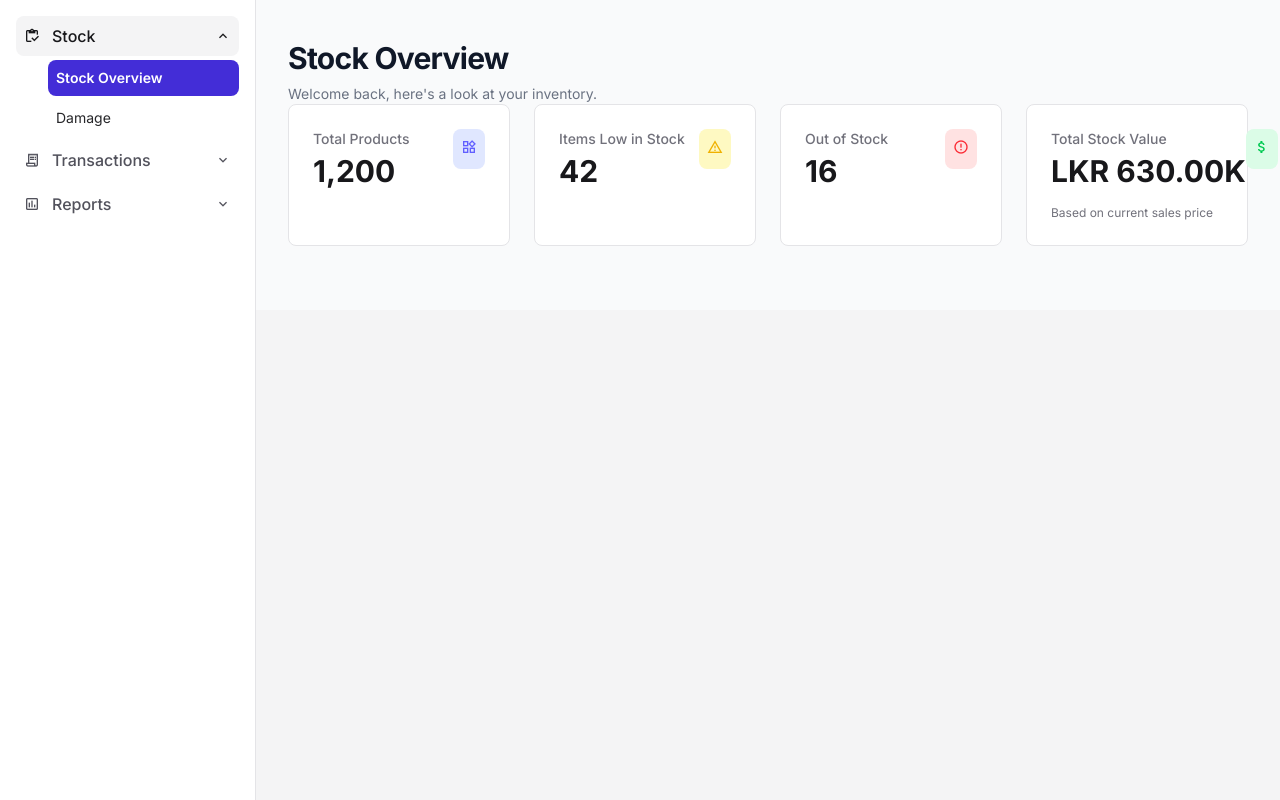
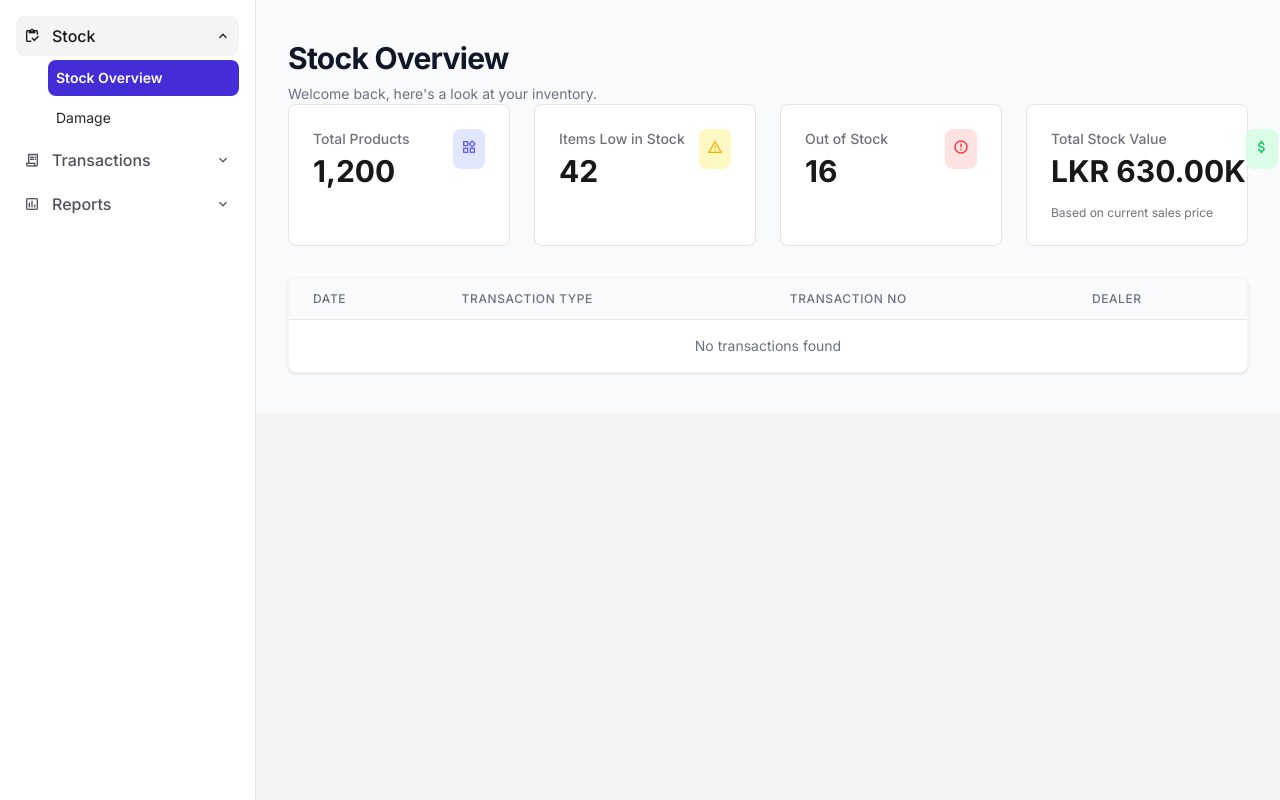
Before and after one commit to KaveeshaDharmaratne/inv-manager-frontend, a Vue app: page /stock/overview in a window 1280 px wide. Built offline with nearby package versions, Linux system fonts and the light colour scheme.

Commit message:
feat: implement stock transaction management and enhance StockOverview with transaction table

```diff
--- /dev/null
+++ b/src/components/StockOverviewTable.vue
@@ -0,0 +1,85 @@
+<script setup lang="ts">
+import { computed } from 'vue'
+import { format, parseISO } from 'date-fns'
+import type { StockTransaction } from '@/types/stock'
+
+const props = defineProps<{
+  transactions: StockTransaction[]
+}>()
+
+const sortedTransactions = computed(() => {
+  return [...props.transactions].sort((a, b) => {
+    return new Date(b.date).getTime() - new Date(a.date).getTime()
+  })
+})
+
+const formatDate = (dateString: string) => {
+  try {
+    return format(parseISO(dateString), 'dd/MM/yyyy')
+  } catch (e) {
+    return dateString
+  }
+}
+</script>
+
+<template>
+  <div class="bg-white rounded-lg shadow-sm border border-gray-100 overflow-hidden">
+    <div class="overflow-x-auto">
+      <table class="min-w-full divide-y divide-gray-200">
+        <thead class="bg-gray-50">
+          <tr>
+            <th
+              scope="col"
+              class="px-6 py-3 text-left text-xs font-medium text-gray-500 uppercase tracking-wider"
+            >
+              DATE
+            </th>
+            <th
+              scope="col"
+              class="px-6 py-3 text-left text-xs font-medium text-gray-500 uppercase tracking-wider"
+            >
+              TRANSACTION TYPE
+            </th>
+            <th
+              scope="col"
+              class="px-6 py-3 text-left text-xs font-medium text-gray-500 uppercase tracking-wider"
+            >
+              TRANSACTION NO
+            </th>
+            <th
+              scope="col"
+              class="px-6 py-3 text-left text-xs font-medium text-gray-500 uppercase tracking-wider"
+            >
+              DEALER
+            </th>
+          </tr>
+        </thead>
+        <tbody class="bg-white divide-y divide-gray-200">
+          <tr
+            v-for="entry in sortedTransactions"
+            :key="entry.id"
+            class="hover:bg-gray-50 transition-colors"
+          >
+            <td class="px-6 py-4 whitespace-nowrap text-sm text-gray-900 font-medium">
+              {{ formatDate(entry.date) }}
+            </td>
+            <td class="px-6 py-4 whitespace-nowrap text-sm text-gray-500">
+              {{ entry.type }}
+            </td>
+            <td class="px-6 py-4 whitespace-nowrap text-sm text-gray-500">
+              {{ entry.transactionId }}
+            </td>
+            <td class="px-6 py-4 whitespace-nowrap text-sm text-gray-900">
+              {{ entry.dealer || '-' }}
+            </td>
+          </tr>
+          <tr v-if="sortedTransactions.length === 0">
+            <td colspan="4" class="px-6 py-4 text-center text-sm text-gray-500">
+              No transactions found
+            </td>
+          </tr>
+        </tbody>
+      </table>
+    </div>
+  </div>
+</template>
--- a/src/stores/returns.ts
+++ b/src/stores/returns.ts
@@ -1,8 +1,10 @@
 import { defineStore } from 'pinia'
 import { reactive, ref } from 'vue'
 import type { ReturnFormState, ReturnItem } from '@/types/returns'
+import { useStockStore } from './stockStore'
 
 export const useReturnStore = defineStore('returns', () => {
+  const stockStore = useStockStore()
   const form = reactive<ReturnFormState>({
     date: new Date().toISOString().split('T')[0] ?? '',
     type: 'Good',
@@ -35,6 +37,19 @@ export const useReturnStore = defineStore('returns', () => {
     // Simulate API call
     await new Promise((resolve) => setTimeout(resolve, 1000))
     console.log('Submitting:', form)
+
+    let transactionType = 'Return Stock'
+    if (form.type === 'Damage') transactionType = 'Damage Stock'
+    else if (form.type === 'Expired') transactionType = 'Expired Stock'
+
+    stockStore.addTransaction({
+      id: crypto.randomUUID(),
+      date: form.date,
+      type: transactionType,
+      transactionId: form.returnNoteNo,
+      dealer: form.dealer,
+    })
+
     isSubmitting.value = false
   }
 
--- a/src/stores/sales.ts
+++ b/src/stores/sales.ts
@@ -2,9 +2,11 @@ import { defineStore } from 'pinia'
 import { reactive, watch } from 'vue'
 import type { InvoiceDetails, InvoiceItem } from '@/types/invoice'
 import { useProductStore } from './productStore'
+import { useStockStore } from './stockStore'
 
 export const useSaleStore = defineStore('sales', () => {
   const productStore = useProductStore()
+  const stockStore = useStockStore()
 
   const form = reactive<InvoiceDetails>({
     date: new Date().toISOString().split('T')[0] ?? '',
@@ -55,6 +57,15 @@ export const useSaleStore = defineStore('sales', () => {
   async function submitSale() {
     if (form.items.length === 0) return
     console.log('Submitting Invoice:', form)
+
+    stockStore.addTransaction({
+      id: crypto.randomUUID(),
+      date: form.date,
+      type: 'Invoice',
+      transactionId: form.invoiceNumber,
+      dealer: form.dealer,
+    })
+
     // API call logic here
   }
 
--- /dev/null
+++ b/src/stores/stockStore.ts
@@ -0,0 +1,16 @@
+import { defineStore } from 'pinia'
+import { ref } from 'vue'
+import type { StockTransaction } from '@/types/stock'
+
+export const useStockStore = defineStore('stock', () => {
+  const transactions = ref<StockTransaction[]>([])
+
+  function addTransaction(transaction: StockTransaction) {
+    transactions.value.push(transaction)
+  }
+
+  return {
+    transactions,
+    addTransaction,
+  }
+})
--- /dev/null
+++ b/src/types/stock.ts
@@ -0,0 +1,7 @@
+export interface StockTransaction {
+  id: string
+  date: string
+  type: string
+  transactionId: string
+  dealer?: string
+}
--- a/src/views/StockOverviewView.vue
+++ b/src/views/StockOverviewView.vue
@@ -1,5 +1,9 @@
 <script setup lang="ts">
 import StockInfoCards from '@/components/StockInfoCards.vue'
+import StockOverviewTable from '@/components/StockOverviewTable.vue'
+import { useStockStore } from '@/stores/stockStore'
+
+const stockStore = useStockStore()
 </script>
 
 <template>
@@ -16,6 +20,10 @@ import StockInfoCards from '@/components/StockInfoCards.vue'
         </div>
       </div>
       <StockInfoCards />
+
+      <div class="mt-8">
+        <StockOverviewTable :transactions="stockStore.transactions" />
+      </div>
     </div>
   </main>
 </template>
```
